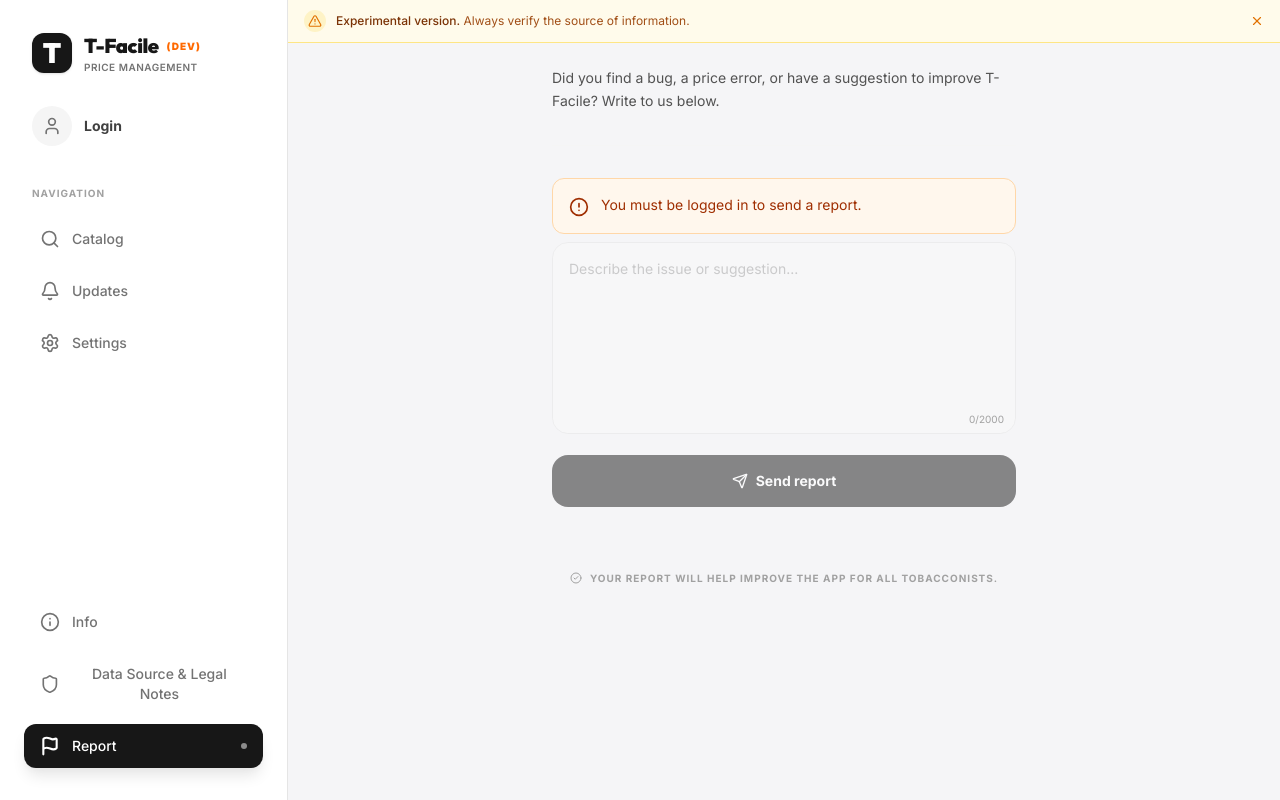
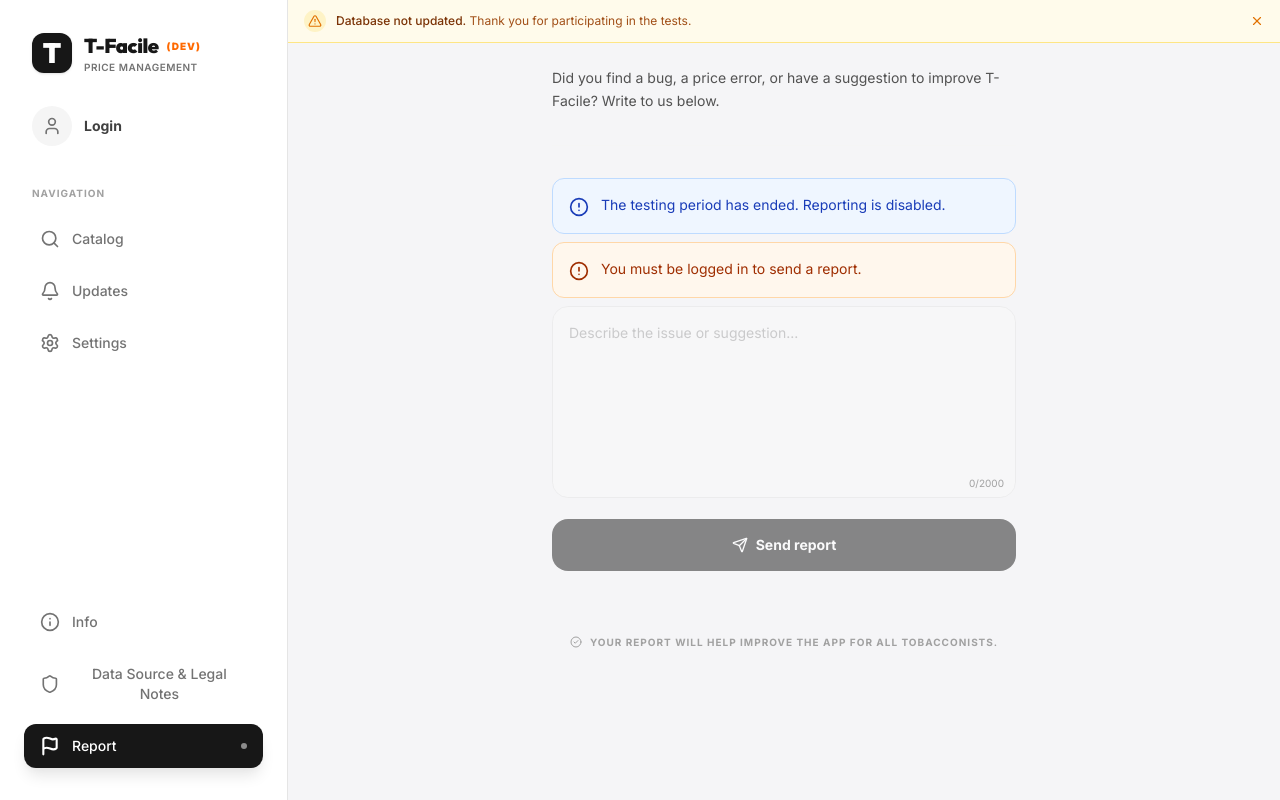
Before and after one commit to alexiltabaccaio/t-facile, a React (Vite) app: page /settings/report in a window 1280 px wide. Built offline with nearby package versions, Linux system fonts and the light colour scheme; no server answers; the database is empty.

Commit message:
feat: disable problem reporting and update testing status banners
- Add "test period ended" notice to ReportProblemPage
- Disable report textarea and submit button
- Update experimental banner text to reflect non-updated database
- Reset experimental banner visibility logic

```diff
--- a/src/pages/settings/ui/ReportProblemPage.tsx
+++ b/src/pages/settings/ui/ReportProblemPage.tsx
@@ -79,6 +79,10 @@ const ReportProblemPage: React.FC = () => {
         <div className="w-full h-px bg-neutral-100 dark:bg-neutral-800" />
 
         <form onSubmit={handleSubmit} className="space-y-4 w-full">
+          <div className="p-4 bg-blue-50 dark:bg-blue-900/20 border border-blue-200 dark:border-blue-900/50 rounded-xl flex items-start gap-3 text-sm text-blue-800 dark:text-blue-400 mb-2">
+            <AlertCircle className="w-5 h-5 shrink-0 mt-0.5" />
+            <p>{t('reportPage.testEnded')}</p>
+          </div>
           {!user && (
             <div className="p-4 bg-orange-50 dark:bg-orange-900/20 border border-orange-200 dark:border-orange-900/50 rounded-xl flex items-start gap-3 text-sm text-orange-800 dark:text-orange-400 mb-2">
               <AlertCircle className="w-5 h-5 shrink-0 mt-0.5" />
@@ -91,7 +95,7 @@ const ReportProblemPage: React.FC = () => {
               onChange={(e) => setMessage(e.target.value)}
               placeholder={t('reportPage.placeholder')}
               className="w-full h-48 p-4 bg-neutral-50 dark:bg-dark-card-bg border border-neutral-200 dark:border-neutral-800 rounded-2xl text-sm resize-none focus:outline-none focus:ring-2 focus:ring-blue-500/50 transition-all placeholder:text-neutral-400 disabled:opacity-50 disabled:cursor-not-allowed"
-              disabled={isSubmitting || !user}
+              disabled={true}
               maxLength={2000}
             />
             <div className="absolute bottom-3 right-3 text-[10px] text-neutral-400">
@@ -115,7 +119,7 @@ const ReportProblemPage: React.FC = () => {
 
           <button
             type="submit"
-            disabled={isSubmitting || !message.trim() || !user}
+            disabled={true}
             className="w-full flex items-center justify-center gap-2 py-4 bg-neutral-900 dark:bg-white text-white dark:text-black font-bold rounded-2xl text-sm transition-all active:scale-95 disabled:opacity-50 disabled:active:scale-100"
           >
             {isSubmitting ? (
--- a/src/shared/lib/i18n/locales/en.json
+++ b/src/shared/lib/i18n/locales/en.json
@@ -58,8 +58,8 @@
       "offline": "OFFLINE"
     },
     "banner": {
-      "experimental": "Experimental version.",
-      "verify": "Always verify the source of information.",
+      "experimental": "Database not updated.",
+      "verify": "Thank you for participating in the tests.",
       "close": "Close alert"
     }
   },
@@ -286,7 +286,8 @@
     "submitting": "Sending...",
     "footerNote": "Your report will help improve the app for all tobacconists.",
     "error": "An error occurred during submission. Please try again later.",
-    "loginRequired": "You must be logged in to send a report."
+    "loginRequired": "You must be logged in to send a report.",
+    "testEnded": "The testing period has ended. Reporting is disabled."
   },
   "productDetail": {
     "advancedInfo": "Advanced Information",
--- a/src/shared/lib/i18n/locales/it.json
+++ b/src/shared/lib/i18n/locales/it.json
@@ -58,8 +58,8 @@
       "offline": "OFFLINE"
     },
     "banner": {
-      "experimental": "App in fase sperimentale.",
-      "verify": "Verifica sempre la fonte delle informazioni.",
+      "experimental": "Database non aggiornato.",
+      "verify": "Grazie per aver partecipato ai test.",
       "close": "Chiudi avviso"
     }
   },
@@ -288,7 +288,8 @@
     "submitting": "Invio in corso...",
     "footerNote": "La tua segnalazione aiuterà a migliorare l'app per tutti i tabaccai.",
     "error": "Si è verificato un errore durante l'invio. Riprova più tardi.",
-    "loginRequired": "Devi effettuare l'accesso per poter inviare una segnalazione."
+    "loginRequired": "Devi effettuare l'accesso per poter inviare una segnalazione.",
+    "testEnded": "Il periodo di test è terminato. L'invio di segnalazioni è disabilitato."
   },
   "productDetail": {
     "advancedInfo": "Informazioni Avanzate",
--- a/src/widgets/layout/ui/MainLayout.tsx
+++ b/src/widgets/layout/ui/MainLayout.tsx
@@ -28,18 +28,10 @@ const MainLayout: React.FC<MainLayoutProps> = ({
   const isCatalogRoute = location.pathname === '/' || location.pathname.startsWith('/catalog');
   const isListView = isCatalogRoute;
 
-  const [showExperimentalBanner, setShowExperimentalBanner] = useState(false);
-
-  useEffect(() => {
-    const isDismissed = localStorage.getItem('hideExperimentalBanner');
-    if (isDismissed !== 'true') {
-      setShowExperimentalBanner(true);
-    }
-  }, []);
+  const [showExperimentalBanner, setShowExperimentalBanner] = useState(true);
 
   const dismissBanner = () => {
     setShowExperimentalBanner(false);
-    localStorage.setItem('hideExperimentalBanner', 'true');
   };
 
   return (
```
